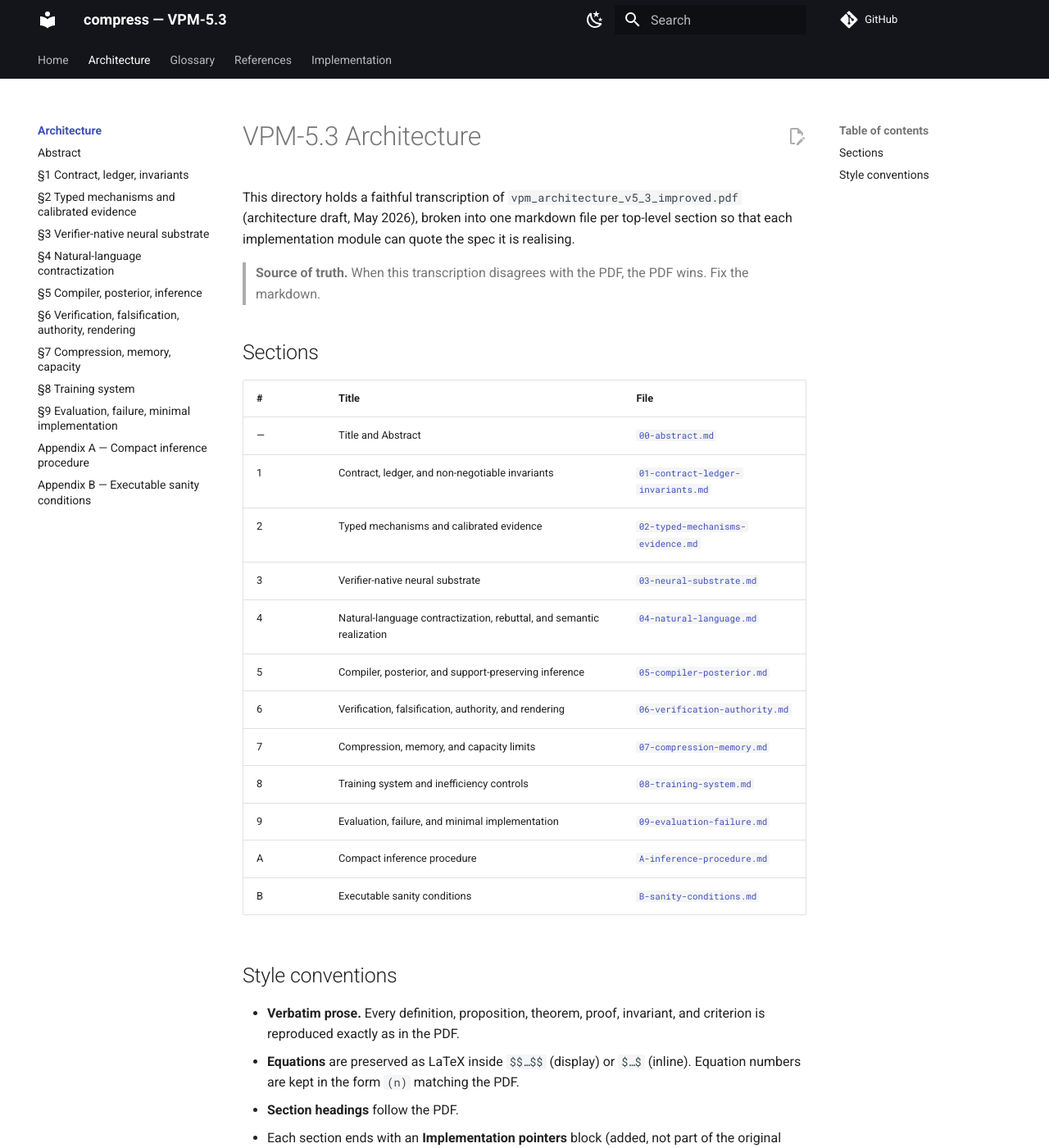
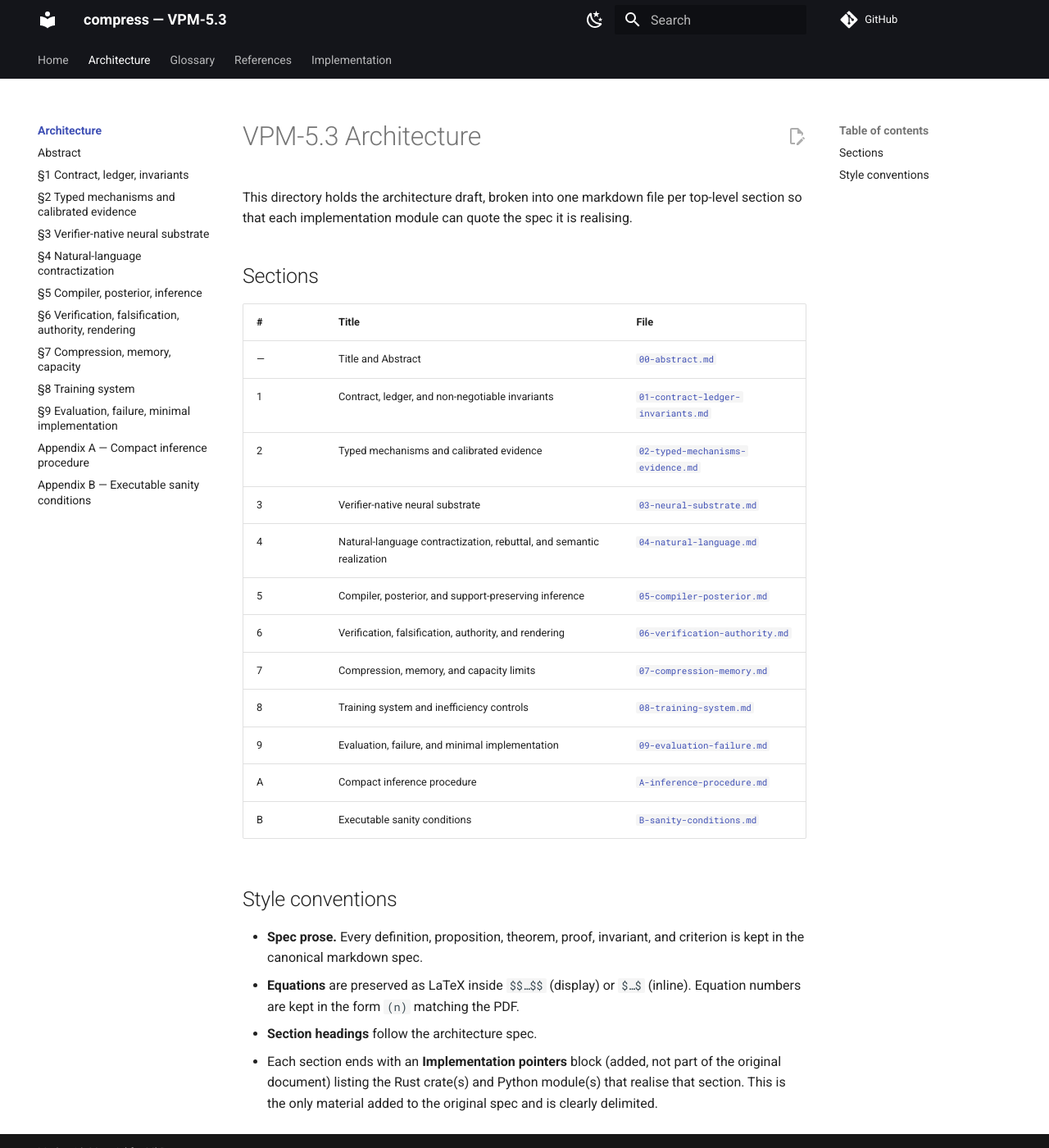
Before and after one commit to SamMausberg/compress, an MkDocs documentation site: the page built from docs/architecture/README.md, in a window 1280 px wide and 1400 px high. Shown: the whole window at 82% size. Built offline with MkDocs 1.6.1 and Material for MkDocs 9.7.7, drawn with Linux system fonts in a browser that asks for light colours; comment, search, counter and statistics services are not loaded.

Commit message:
Remove public repo policy docs and architecture PDF

```diff
--- a/docs/architecture/README.md
+++ b/docs/architecture/README.md
@@ -1,12 +1,8 @@
 # VPM-5.3 Architecture
 
-This directory holds a faithful transcription of
-`vpm_architecture_v5_3_improved.pdf` (architecture draft, May 2026), broken into
-one markdown file per top-level section so that each implementation module can
-quote the spec it is realising.
-
-> **Source of truth.** When this transcription disagrees with the PDF, the PDF
-> wins. Fix the markdown.
+This directory holds the architecture draft, broken into one markdown file per
+top-level section so that each implementation module can quote the spec it is
+realising.
 
 ## Sections
 
@@ -27,11 +23,11 @@ quote the spec it is realising.
 
 ## Style conventions
 
-- **Verbatim prose.** Every definition, proposition, theorem, proof, invariant,
-  and criterion is reproduced exactly as in the PDF.
+- **Spec prose.** Every definition, proposition, theorem, proof, invariant,
+  and criterion is kept in the canonical markdown spec.
 - **Equations** are preserved as LaTeX inside `$$…$$` (display) or `$…$`
   (inline). Equation numbers are kept in the form `(n)` matching the PDF.
-- **Section headings** follow the PDF.
+- **Section headings** follow the architecture spec.
 - Each section ends with an **Implementation pointers** block (added, not part
   of the original document) listing the Rust crate(s) and Python module(s) that
   realise that section. This is the only material added to the original spec
```
Also changed, not shown: CODE_OF_CONDUCT.md (deleted, +0 -51 lines), CONTRIBUTING.md (deleted, +0 -96 lines), SECURITY.md (deleted, +0 -15 lines), docs/README.md (+3 -4 lines), docs/references.md (+1 -1 lines), .github/pull_request_template.md, 2 other files.
